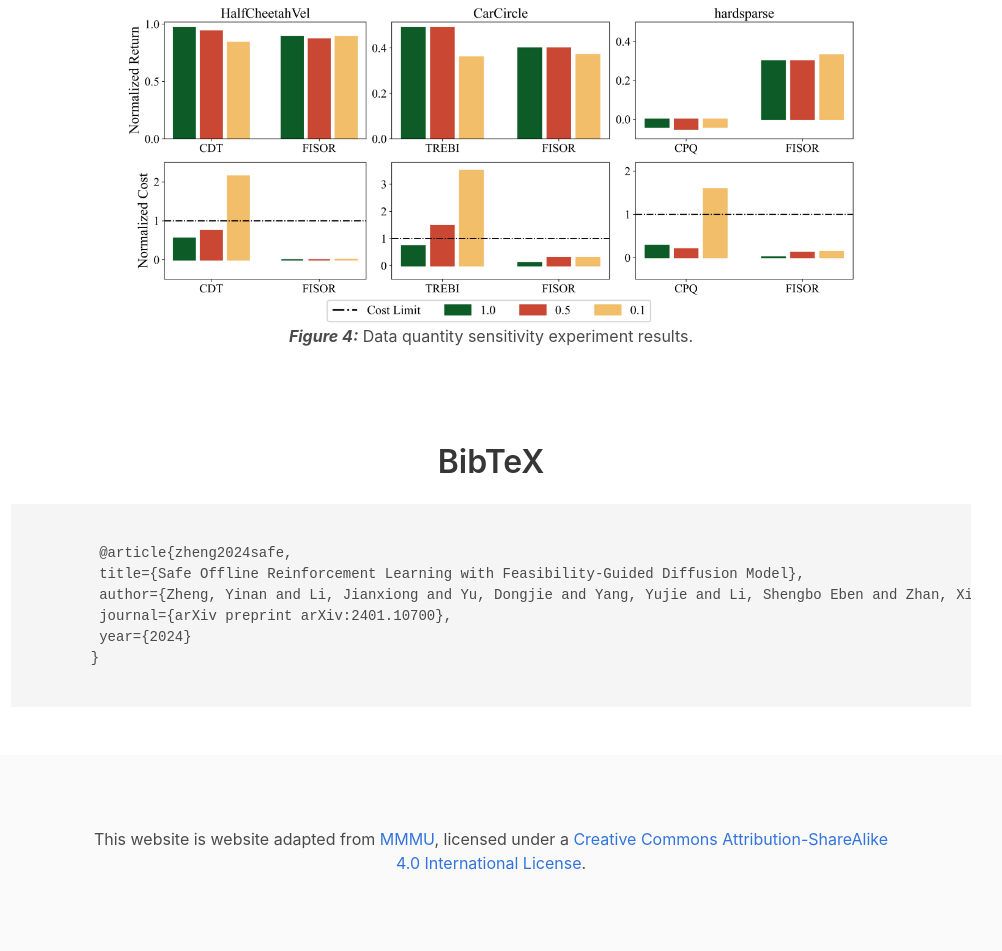
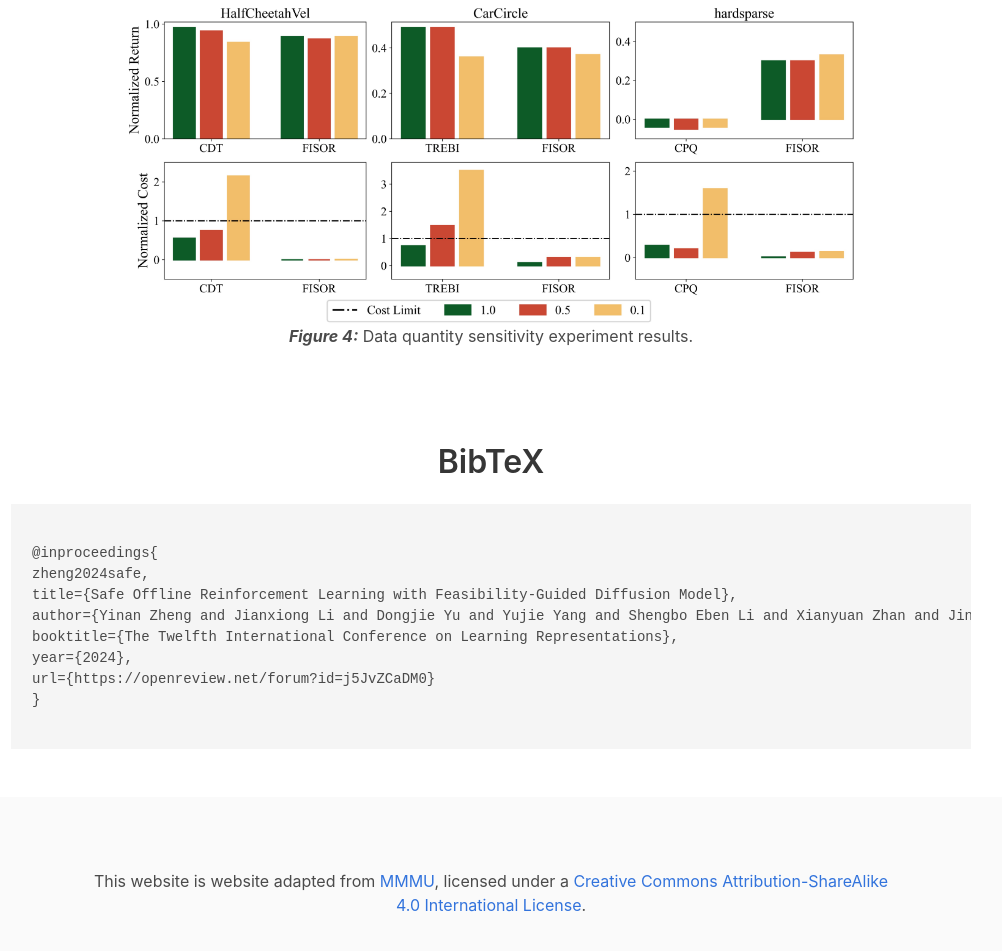
Before and after one commit to ZhengYinan-AIR/FISOR, a plain HTML site: page index.html in a window 1280 px wide. Shown: the part 4732-5683 px from the top of the page, without its empty margins (149-1151 px from the left). Drawn offline with nearby package versions, Linux system fonts and the light colour scheme; some icons are missing; a web font is replaced by a local one.

Commit message:
Update index.html

```diff
--- a/index.html
+++ b/index.html
@@ -329,12 +329,14 @@
     <div class="container is-max-desktop content">
       <h2 class="title is-3 has-text-centered">BibTeX</h2>
       <pre><code>
-        @article{zheng2024safe,
-        title={Safe Offline Reinforcement Learning with Feasibility-Guided Diffusion Model},
-        author={Zheng, Yinan and Li, Jianxiong and Yu, Dongjie and Yang, Yujie and Li, Shengbo Eben and Zhan, Xianyuan and Liu, Jingjing},
-        journal={arXiv preprint arXiv:2401.10700},
-        year={2024}
-       }
+@inproceedings{
+zheng2024safe,
+title={Safe Offline Reinforcement Learning with Feasibility-Guided Diffusion Model},
+author={Yinan Zheng and Jianxiong Li and Dongjie Yu and Yujie Yang and Shengbo Eben Li and Xianyuan Zhan and Jingjing Liu},
+booktitle={The Twelfth International Conference on Learning Representations},
+year={2024},
+url={https://openreview.net/forum?id=j5JvZCaDM0}
+}
   </code></pre>
     </div>
 </section>
```
